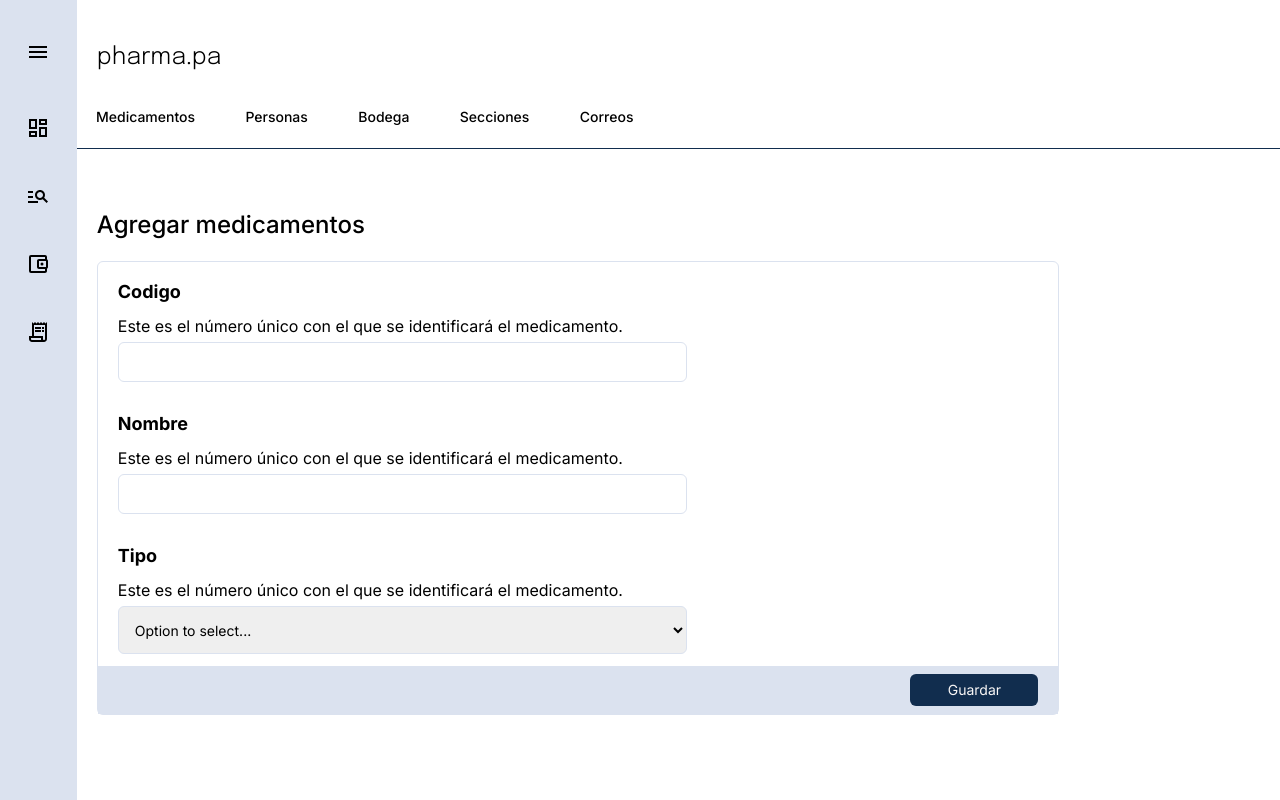
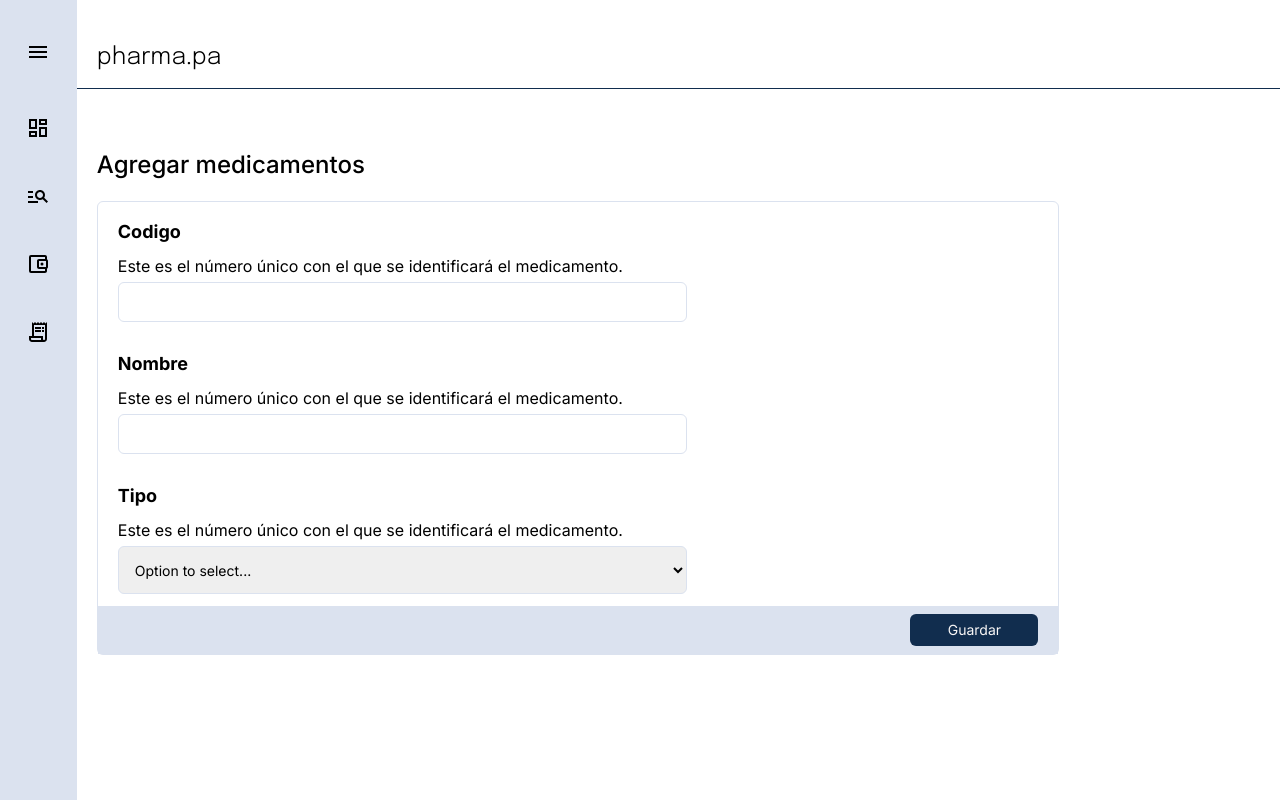
Before and after one commit to waldo2810/pharma-pa, a React (Vite) app: page /gestion/medicamentos in a window 1280 px wide. Built offline with nearby package versions, Linux system fonts and the light colour scheme.

Commit message:
tab items change according to active module

```diff
--- a/src/components/GestionContent.jsx
+++ b/src/components/GestionContent.jsx
@@ -29,7 +29,7 @@ const GestionContent = ({ tab }) => {
     } else if (tab.toLowerCase() === "correos") {
       setFormInfo(correosFormInfo);
     }
-  });
+  }, [formInfo]);
 
   return (
     <div className="pb-20">
--- a/src/pages/Tabs.jsx
+++ b/src/pages/Tabs.jsx
@@ -1,13 +1,19 @@
+import { useEffect, useState } from "react";
 import { useSelector, useDispatch } from "react-redux";
 import { setCurrentTab } from "../state/state";
 import { Link, useNavigate } from "react-router-dom";
 import useMediaQuery from "@mui/material/useMediaQuery";
 
-import { gestionTabsItems } from "../utils/tabs-items/gestionTabsItems";
+import {
+  gestionTabsItems,
+  carteraTabsItems,
+} from "../utils/tabs-items/tabItems";
 
 const Tabs = () => {
   const isNotAPhone = useMediaQuery("(min-width: 1000px)");
   const currentTab = useSelector((state) => state.currentTab);
+  const currentModule = useSelector((state) => state.currentModule);
+  const [tabItems, setTabsItems] = useState([]);
   const dispatch = useDispatch();
   const navigate = useNavigate();
 
@@ -15,6 +21,14 @@ const Tabs = () => {
     dispatch(setCurrentTab({ currentTab: tab }));
     navigate(`gestion/${currentTab.toLowerCase()}`);
   };
+
+  useEffect(() => {
+    if (currentModule === "Gestion") {
+      setTabsItems(gestionTabsItems);
+    } else if (currentModule === "Cartera") {
+      setTabsItems(carteraTabsItems);
+    }
+  }, [currentModule]);
 
   return (
     <div className={isNotAPhone && `my-10`}>
@@ -27,7 +41,7 @@ const Tabs = () => {
       )}
       <div className={`border-b border-dark ${isNotAPhone && "pt-3"}`}>
         <div className="flex gap-3 overflow-auto no-scrollbar text-sm font-medium">
-          {gestionTabsItems.map((item) => (
+          {tabItems.map((item) => (
             <button
               key={item}
               className={currentTab == item ? "tabs active-tabs" : "tabs"}
--- a/src/utils/tabs-items/carteraTabsItems.js
+++ /dev/null
@@ -1,3 +0,0 @@
-export const carteraTabsItems = [
-    "CxP", "CxC", "Abonos CxP", "Abonos CxC", "Informes"
-]
--- a/src/utils/tabs-items/gestionTabsItems.js
+++ /dev/null
@@ -1,3 +0,0 @@
-export const gestionTabsItems = [
-    "Medicamentos","Personas","Bodega","Secciones","Correos"
-]
--- /dev/null
+++ b/src/utils/tabs-items/tabItems.js
@@ -0,0 +1,15 @@
+export const gestionTabsItems = [
+  "Medicamentos",
+  "Personas",
+  "Bodega",
+  "Secciones",
+  "Correos",
+];
+
+export const carteraTabsItems = [
+  "CxP",
+  "CxC",
+  "Abonos CxP",
+  "Abonos CxC",
+  "Informes",
+];
```
